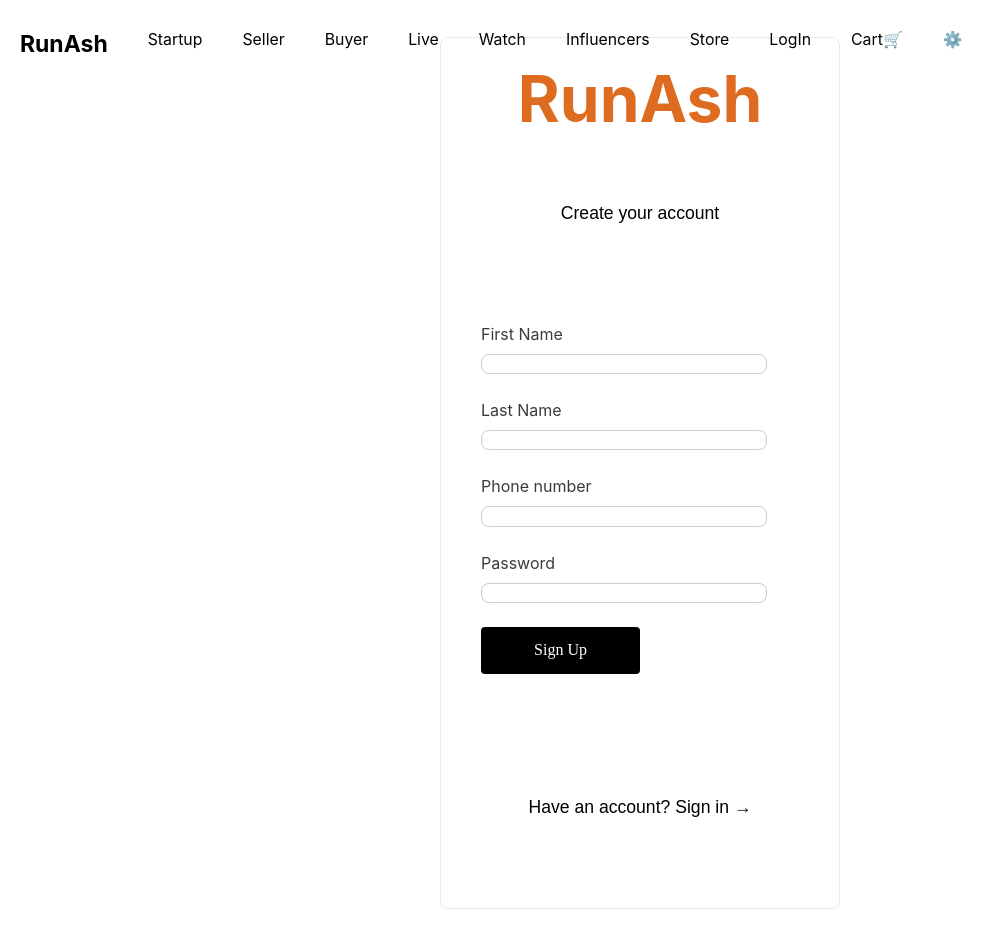
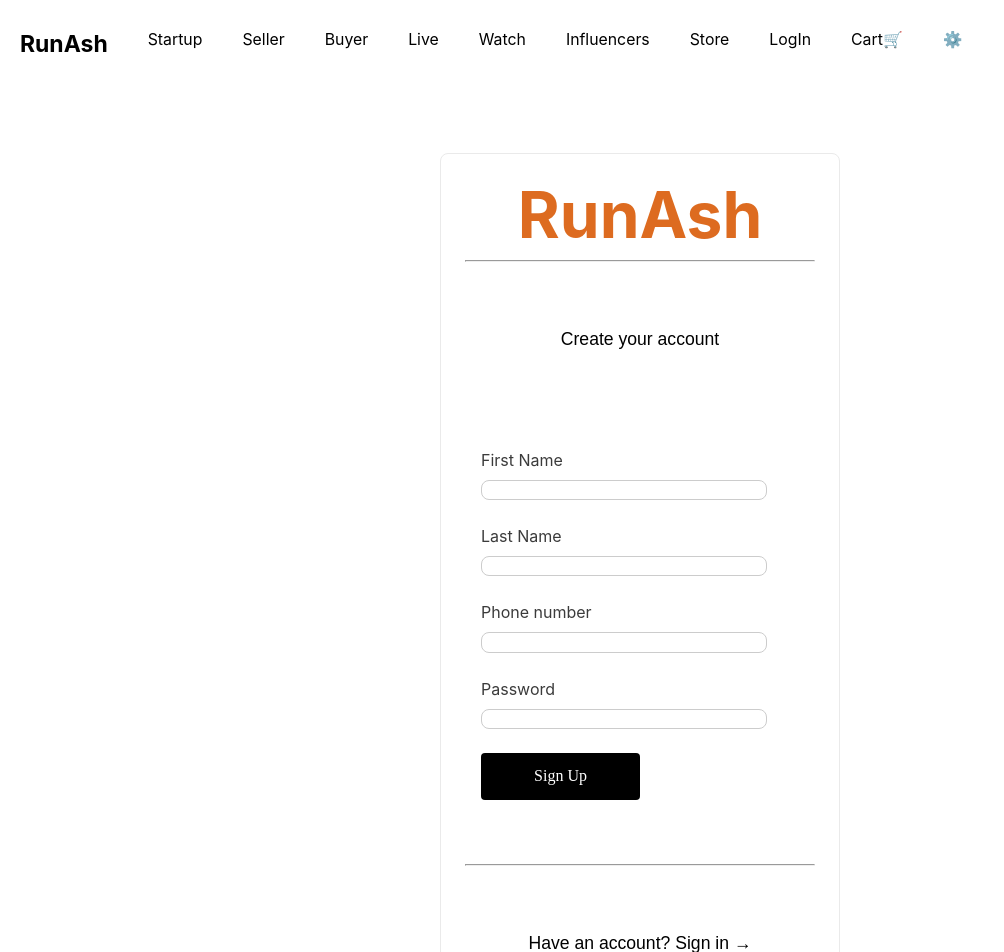
Before and after one commit to rammurmu/next, a Next.js app: page /js-form in a window 1280 px wide. Shown: the top 952 px of the page, without its empty margins (0-1004 px from the left). Before the commit the page ends 909 px from the top, so only its background shows below. Built offline with nearby package versions, Linux system fonts and the light colour scheme.

Commit message:
Update js-form.js

```diff
--- a/pages/js-form.js
+++ b/pages/js-form.js
@@ -34,16 +34,15 @@ export default function PageWithJSbasedForm() {
     alert(`Is this your full name: ${result.data}`)
   }
   return (
-    <div className="container">
+    <div className={styles.container}>
     <main className={styles.main}>
     <div className={styles.cards}>
       <h1 className={styles.title}>
         <Link href="/">
           <a>RunAsh</a>
         </Link>{' '}
-
       </h1>
-
+      <hr />
       <p className={styles.description}>
         Create your account
       </p>
@@ -60,6 +59,7 @@ export default function PageWithJSbasedForm() {
 
         <button type="sign up">Sign Up</button>
       </form>
+      <hr />
       <p className={styles.description}>
         Have an account? Sign in &rarr;
       </p>
```
